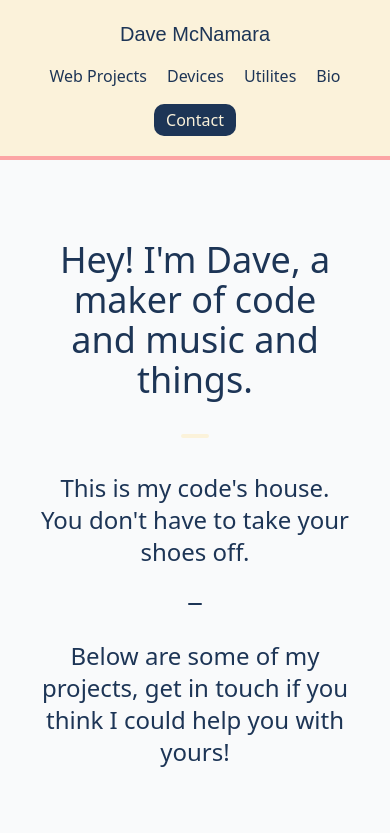
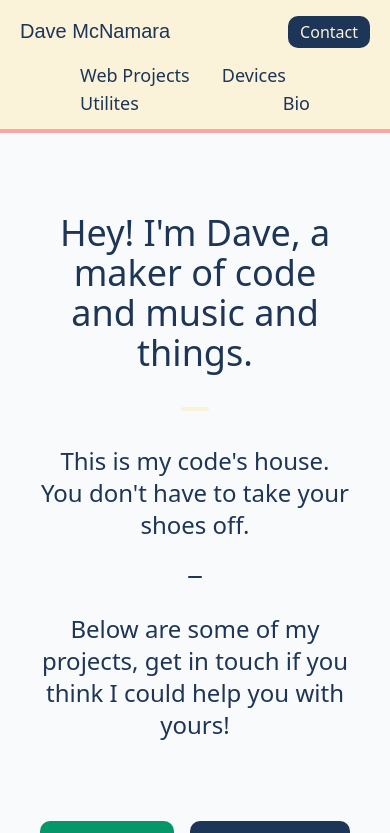
Before and after one commit to dajxd/personal-site, a React (Create React App) app: page / in a window 390 px wide. Shown: the top 833 px of the page. Built offline with nearby package versions, Linux system fonts and the light colour scheme; a web font is replaced by a local one.

Commit message:
better mobile layout, undid mobile metasite 'cause pixelly, enlarged navbar and section subtitle fonts

```diff
--- a/src/components/DeviceProjects.js
+++ b/src/components/DeviceProjects.js
@@ -12,8 +12,8 @@ export default function DeviceProjects() {
                     <h1 className="text-4xl md:text-3xl font-medium title-font-blue mb-4 resbluetext">
                         Devices
                     </h1>
-                    <p className="lg:w-2/3 mx-auto leading-relaxed text-base">
-                        I have a hobby of making devices (with sometimes dubious utility), often with Arduino or
+                    <p className="lg:w-1/2 mx-auto leading-relaxed text-lg">
+                        I have a hobby of making devices (sometimes of dubious utility). Often with Arduino or
                         Raspberry Pi. Here's a couple recent ones.
                     </p>
                 </div>
--- a/src/components/Navbar.js
+++ b/src/components/Navbar.js
@@ -3,22 +3,30 @@ import React from "react";
 export default function Navbar() {
     return (
         <header
+            id="header"
             className="resyellow md:sticky top-0 z-10 md:border-none border-b-4 border-red-300 md:border-none border-b-4 border-red-300">
-            <div className="container mx-auto flex flex-wrap p-5 flex-col md:flex-row items-center">
+            <div className="container mx-auto flex flex-wrap md:p-5 p-0 pb-3 flex-col md:flex-row items-center">
+            <div className=" flex items-spread justify-between items-baseline px-5 md:items-center w-full md:w-auto">
                 <p className="title-font-blue font-medium text-white mb-4 md:mb-0">
                     <a href="#top" className="ml-0 md:ml-3 text-xl" id="name">
                         Dave McNamara
                     </a>
                 </p>
+                <a
+                    href="#contact"
+                    className="items-center border-0 py-1 px-3 focus:bg-blue-500 hover:bg-blue-500 rounded text-base mt-4 md:mt-0 resblue bordershape md:hidden inline-flex ">
+                    Contact
+                </a>
+            </div>
                 <nav
-                    className="md:mr-auto md:ml-4 md:py-1 md:pl-4 flex flex-wrap items-center text-base justify-center">
-                    <a href="#webprojects" className="mr-5 hover:text-red-300 focus:text-red-300">
+                    className="md:mr-auto md:ml-4 md:py-1 md:pl-4 flex flex-wrap md:items-center text-lg md:justify-center md:w-auto items-baseline items-spread justify-between w-full px-20">
+                    <a href="#webprojects" className="mr-6 hover:text-red-300 focus:text-red-300">
                         Web Projects
                     </a>
-                    <a href="#deviceprojects" className="mr-5 hover:text-red-300 focus:text-red-300">
+                    <a href="#deviceprojects" className="mr-6 hover:text-red-300 focus:text-red-300">
                         Devices
                     </a>
-                    <a href="#utilityprojects" className="mr-5 hover:text-red-300 focus:text-red-300">
+                    <a href="#utilityprojects" className="mr-6 hover:text-red-300 focus:text-red-300">
                         Utilites
                     </a>
                     <a href="#bio" className="hover:text-red-300 focus:text-red-300">
@@ -27,7 +35,7 @@ export default function Navbar() {
                 </nav>
                 <a
                     href="#contact"
-                    className="inline-flex items-center border-0 py-1 px-3 focus:bg-blue-500 hover:bg-blue-500 rounded text-base mt-4 md:mt-0 resblue bordershape">
+                    className="items-center border-0 py-1 px-3 focus:bg-blue-500 hover:bg-blue-500 rounded text-base mt-4 md:mt-0 resblue bordershape hidden md:inline-flex ">
                     Contact
                 </a>
             </div>
--- a/src/components/UtilityProjects.js
+++ b/src/components/UtilityProjects.js
@@ -11,7 +11,7 @@ export default function UtilityProjects() {
                     <h1 className="text-4xl md:text-3xl font-medium title-font-blue resyellowtext mb-4 ">
                         Utility Projects
                     </h1>
-                    <p className="lg:w-2/3 mx-auto leading-relaxed text-base text-white">
+                    <p className="lg:w-1/2 mx-auto leading-relaxed text-lg text-white">
                         Made (almost) entirely for my own use. They ain't always pretty, but they're portable and
                         dependable.
                     </p>
--- a/src/components/WebProjects.js
+++ b/src/components/WebProjects.js
@@ -12,7 +12,7 @@ export default function WebProjects() {
                     <h1 className="text-4xl md:text-3xl font-medium title-font-blue mb-4 resyellowtext">
                         Web Projects
                     </h1>
-                    <p className="mx-auto leading-relaxed text-base text-white">
+                    <p className="mx-auto leading-relaxed text-lg text-white">
                         Some for clients, some for fun!
                     </p>
                 </div>
--- a/src/index.js
+++ b/src/index.js
@@ -22,10 +22,10 @@ window.addEventListener('scroll', () => {
     metasite.style.backgroundPositionY = amount.toString() + ("px")
 });
 window.onload = function () {
-    if (isMobile) {
-        const metasite = document.getElementById('metasite');
-        metasite.style.backgroundImage = "url('./metasitemobile.png')";
-    }
+    // if (isMobile) {                                      // getting rid of this until I get a better mobile screen grab.
+    //     const metasite = document.getElementById('metasite');
+    //     metasite.style.backgroundImage = "url('./metasitemobile.png')";
+    // }
     //hoping this'll keep the bots away, didn't want to do an image and force people to type.
     let p = document.getElementById('pn');
     p.innerHTML = '<a class="hover:text-blue-500 focus:text-blue-500" href="tel:3152727171">315.272.7171</a>';
```
